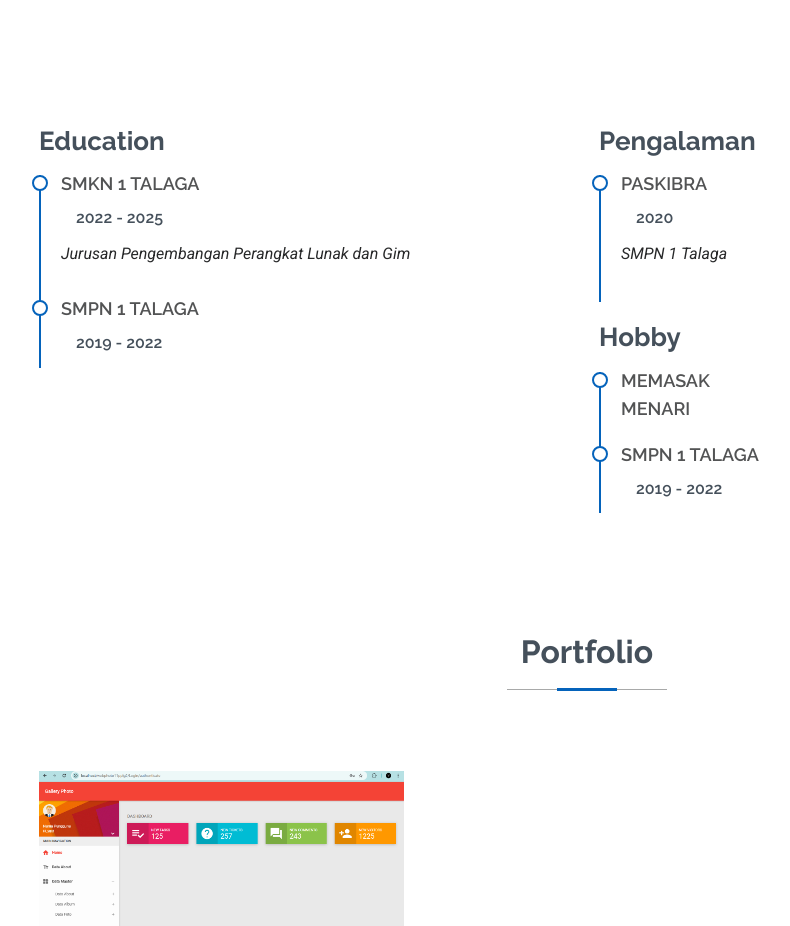
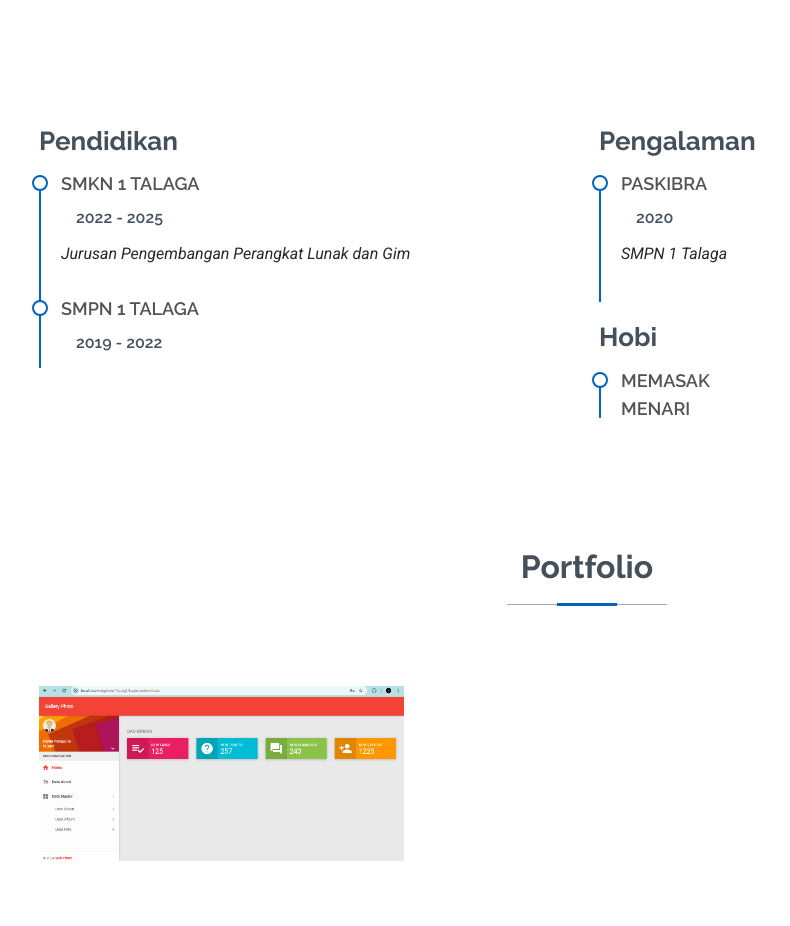
Before and after one commit to kamadogani/cv_sanra, a plain HTML site: page index.html in a window 1280 px wide. Shown: the part 1740-2666 px from the top of the page, without its empty margins (133-923 px from the left). Drawn offline with Linux system fonts and the light colour scheme.

Commit message:
first commit

```diff
--- a/index.html
+++ b/index.html
@@ -4,7 +4,7 @@
 <head>
   <meta charset="utf-8">
   <meta content="width=device-width, initial-scale=1.0" name="viewport">
-  <title>Index - Sanra_CV Web</title>
+  <title>Index - Sanra CV Web</title>
   <meta content="" name="description">
   <meta content="" name="keywords">
 
@@ -44,7 +44,7 @@
 
     <nav id="navmenu" class="navmenu">
       <ul>
-        <li><a href="#hero" class="active"><i class="bi bi-house navicon"></i><span>Home</span></a></li>
+        <li><a href="#hero" class="active"><i class="bi bi-house navicon"></i><span>Beranda</span></a></li>
         <li><a href="#about"><i class="bi bi-person navicon"></i><span>Tentang Saya</span></a></li>
         <li><a href="#resume"><i class="bi bi-file-earmark-text navicon"></i><span>Pengalaman</span></a></li>
         <li><a href="#portfolio"><i class="bi bi-images navicon"></i><span>Portfolio</span></a></li>
@@ -174,7 +174,7 @@
 
           <div class="col-lg-6" data-aos="fade-up" data-aos-delay="100">
 
-            <h3 class="resume-title">Education</h3>
+            <h3 class="resume-title">Pendidikan</h3>
             <div class="resume-item">
               <h4>SMKN 1 Talaga</h4>
               <h5>2022 - 2025</h5>
@@ -197,15 +197,11 @@
 
             <div class="col-lg-6" data-aos="fade-up" data-aos-delay="100">
 
-                <h3 class="resume-title">Hobby</h3>
+                <h3 class="resume-title">Hobi</h3>
                 <div class="resume-item">
                   <h4>Memasak</h4>
                   <h4>Menari</h4>
                 </div><!-- End Resume Item -->
-
-                <div class="resume-item">
-                  <h4>SMPN 1 Talaga</h4>
-                  <h5>2019 - 2022</h5></div><!-- Edn Resume Item -->
 
               </div>
 
```
Also changed, not shown: Readme.txt (deleted), assets/portfolio-details.html (renamed from portfolio-details.html), assets/service-details.html (renamed from service-details.html), assets/starter-page.html (renamed from starter-page.html).
